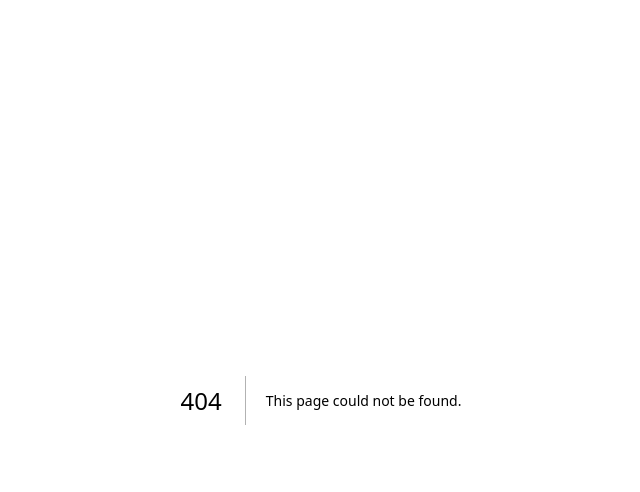
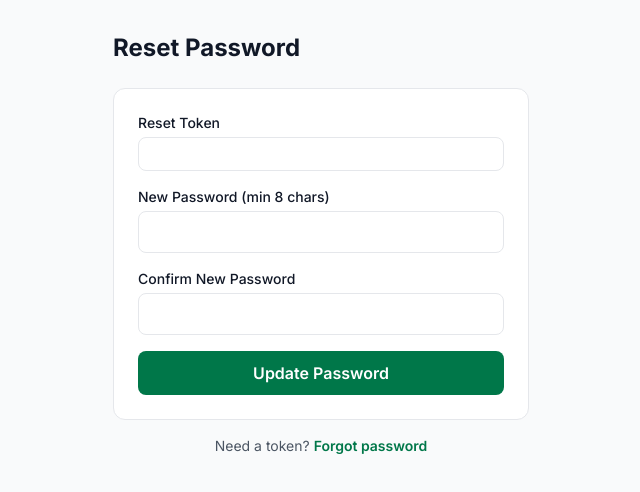
Before and after one commit to siphottp-lgtm/mzansi-social-rewards, a Next.js app in the folder frontend/: page /reset-password in a window 1280 px wide. Before the commit this address had no page. Shown: the top 492 px of the page, without its empty margins (319-959 px from the left). Built offline with nearby package versions, Linux system fonts and the light colour scheme; no server answers.

Commit message:
Add forgot and reset password endpoints and pages

```diff
--- /dev/null
+++ b/frontend/app/forgot-password/page.tsx
@@ -0,0 +1,87 @@
+'use client';
+
+import { useState } from 'react';
+
+const API_URL = process.env.NEXT_PUBLIC_API_URL || 'http://localhost:3001';
+
+export default function ForgotPasswordPage() {
+  const [email, setEmail] = useState('');
+  const [message, setMessage] = useState('');
+  const [resetToken, setResetToken] = useState('');
+  const [error, setError] = useState('');
+  const [loading, setLoading] = useState(false);
+
+  async function handleSubmit(e: React.FormEvent) {
+    e.preventDefault();
+    setError('');
+    setMessage('');
+    setResetToken('');
+    setLoading(true);
+    try {
+      const res = await fetch(`${API_URL}/auth/forgot-password`, {
+        method: 'POST',
+        headers: { 'Content-Type': 'application/json' },
+        body: JSON.stringify({ email }),
+      });
+      const data = await res.json().catch(() => ({}));
+      if (!res.ok) {
+        setError(data.message || 'Could not request password reset.');
+      } else {
+        setMessage(data.message || 'Reset request submitted.');
+        if (data.resetToken) setResetToken(data.resetToken);
+      }
+    } catch (err: any) {
+      setError(err.message || 'Network error');
+    } finally {
+      setLoading(false);
+    }
+  }
+
+  return (
+    <div className="max-w-md mx-auto py-8 px-4">
+      <h1 className="text-2xl font-bold mb-6">Forgot Password</h1>
+      <form onSubmit={handleSubmit} className="space-y-4 bg-white p-6 rounded-xl border">
+        {error && <p className="text-red-600 text-sm break-words">{error}</p>}
+        {message && <p className="text-[#007749] text-sm font-medium break-words">{message}</p>}
+        <div>
+          <label className="block text-sm font-medium mb-1">Account Email</label>
+          <input
+            type="email"
+            value={email}
+            onChange={(e) => setEmail(e.target.value)}
+            className="w-full border rounded-lg px-3 py-2"
+            required
+          />
+        </div>
+        <button
+          type="submit"
+          disabled={loading}
+          className="w-full bg-[#007749] text-white py-2.5 rounded-lg font-semibold hover:bg-[#005f3a] disabled:opacity-50"
+        >
+          {loading ? 'Generating token...' : 'Request Reset Token'}
+        </button>
+
+        {resetToken && (
+          <div className="pt-3 border-t space-y-2 text-xs">
+            <p className="font-semibold text-gray-700">Reset Token (valid 1 hour):</p>
+            <div className="bg-gray-50 p-2.5 rounded-lg border break-all font-mono text-gray-800">
+              {resetToken}
+            </div>
+            <a
+              href={`/reset-password/?token=${encodeURIComponent(resetToken)}`}
+              className="inline-block text-[#007749] font-semibold hover:underline"
+            >
+              Continue to Reset Password
+            </a>
+          </div>
+        )}
+      </form>
+      <p className="mt-4 text-sm text-center text-gray-600">
+        Remembered your password?{' '}
+        <a href="/login/" className="text-[#007749] font-semibold">
+          Sign in
+        </a>
+      </p>
+    </div>
+  );
+}
--- a/frontend/app/login/page.tsx
+++ b/frontend/app/login/page.tsx
@@ -49,6 +49,11 @@ export default function LoginPage() {
             className="w-full border rounded-lg px-3 py-2"
             required
           />
+          <div className="mt-1 text-right">
+            <a href="/forgot-password/" className="text-xs text-[#007749] font-semibold hover:underline">
+              Forgot password?
+            </a>
+          </div>
         </div>
         <button
           type="submit"
--- /dev/null
+++ b/frontend/app/reset-password/page.tsx
@@ -0,0 +1,119 @@
+'use client';
+
+import { useState, useEffect } from 'react';
+
+const API_URL = process.env.NEXT_PUBLIC_API_URL || 'http://localhost:3001';
+
+export default function ResetPasswordPage() {
+  const [token, setToken] = useState('');
+  const [newPassword, setNewPassword] = useState('');
+  const [confirmPassword, setConfirmPassword] = useState('');
+  const [message, setMessage] = useState('');
+  const [error, setError] = useState('');
+  const [loading, setLoading] = useState(false);
+
+  useEffect(() => {
+    if (typeof window === 'undefined') return;
+    const params = new URLSearchParams(window.location.search);
+    const qToken = params.get('token');
+    if (qToken) setToken(qToken);
+  }, []);
+
+  async function handleSubmit(e: React.FormEvent) {
+    e.preventDefault();
+    setError('');
+    setMessage('');
+
+    if (newPassword.length < 8) {
+      setError('Password must be at least 8 characters.');
+      return;
+    }
+    if (newPassword !== confirmPassword) {
+      setError('Passwords do not match.');
+      return;
+    }
+
+    setLoading(true);
+    try {
+      const res = await fetch(`${API_URL}/auth/reset-password`, {
+        method: 'POST',
+        headers: { 'Content-Type': 'application/json' },
+        body: JSON.stringify({ token, newPassword }),
+      });
+      const data = await res.json().catch(() => ({}));
+      if (!res.ok) {
+        setError(data.message || 'Password reset failed.');
+      } else {
+        setMessage(data.message || 'Password updated. You can now sign in.');
+        setNewPassword('');
+        setConfirmPassword('');
+      }
+    } catch (err: any) {
+      setError(err.message || 'Network error');
+    } finally {
+      setLoading(false);
+    }
+  }
+
+  return (
+    <div className="max-w-md mx-auto py-8 px-4">
+      <h1 className="text-2xl font-bold mb-6">Reset Password</h1>
+      <form onSubmit={handleSubmit} className="space-y-4 bg-white p-6 rounded-xl border">
+        {error && <p className="text-red-600 text-sm break-words">{error}</p>}
+        {message && (
+          <div className="space-y-2">
+            <p className="text-[#007749] text-sm font-medium break-words">{message}</p>
+            <a href="/login/" className="inline-block text-sm text-[#007749] font-semibold underline">
+              Go to Sign in
+            </a>
+          </div>
+        )}
+        <div>
+          <label className="block text-sm font-medium mb-1">Reset Token</label>
+          <input
+            type="text"
+            value={token}
+            onChange={(e) => setToken(e.target.value)}
+            className="w-full border rounded-lg px-3 py-2 font-mono text-xs"
+            required
+          />
+        </div>
+        <div>
+          <label className="block text-sm font-medium mb-1">New Password (min 8 chars)</label>
+          <input
+            type="password"
+            value={newPassword}
+            onChange={(e) => setNewPassword(e.target.value)}
+            className="w-full border rounded-lg px-3 py-2"
+            minLength={8}
+            required
+          />
+        </div>
+        <div>
+          <label className="block text-sm font-medium mb-1">Confirm New Password</label>
+          <input
+            type="password"
+            value={confirmPassword}
+            onChange={(e) => setConfirmPassword(e.target.value)}
+            className="w-full border rounded-lg px-3 py-2"
+            minLength={8}
+            required
+          />
+        </div>
+        <button
+          type="submit"
+          disabled={loading}
+          className="w-full bg-[#007749] text-white py-2.5 rounded-lg font-semibold hover:bg-[#005f3a] disabled:opacity-50"
+        >
+          {loading ? 'Updating password...' : 'Update Password'}
+        </button>
+      </form>
+      <p className="mt-4 text-sm text-center text-gray-600">
+        Need a token?{' '}
+        <a href="/forgot-password/" className="text-[#007749] font-semibold">
+          Forgot password
+        </a>
+      </p>
+    </div>
+  );
+}
```
Also changed, not shown: 2 other files (tests, documents, lock files or other folders).
